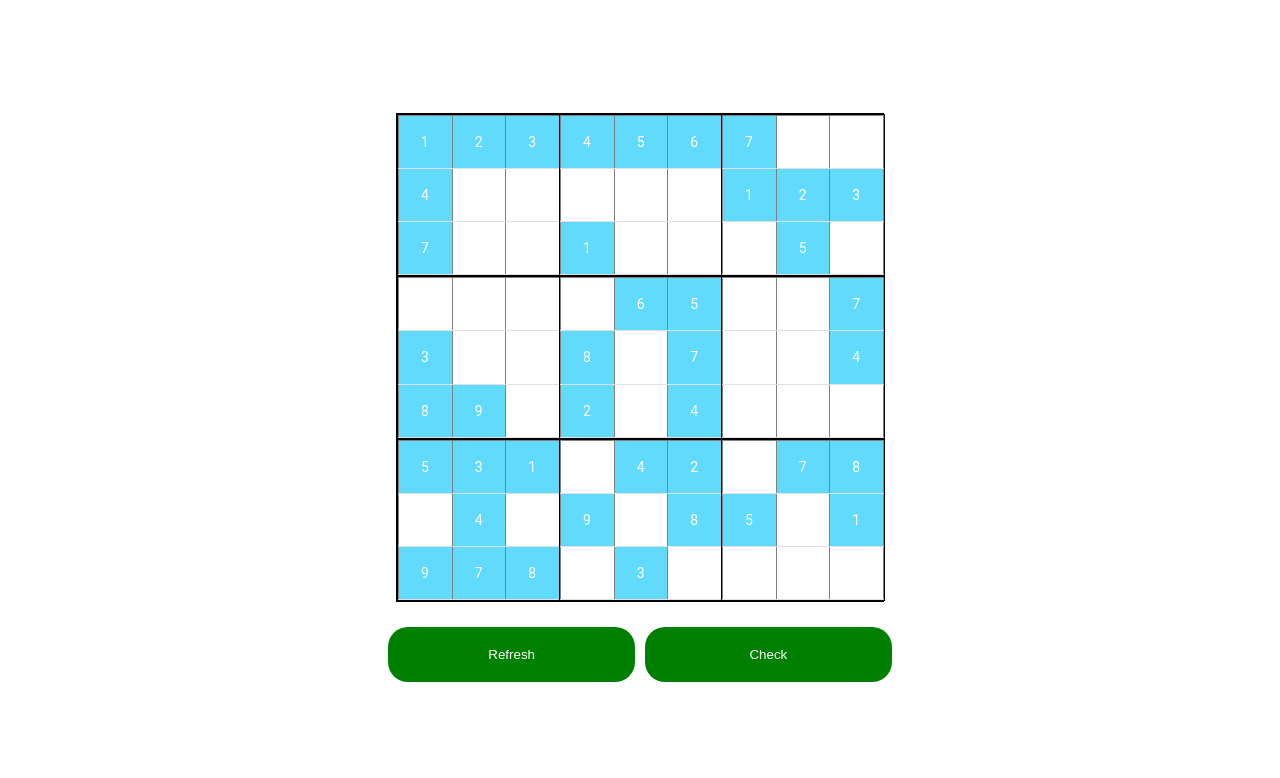
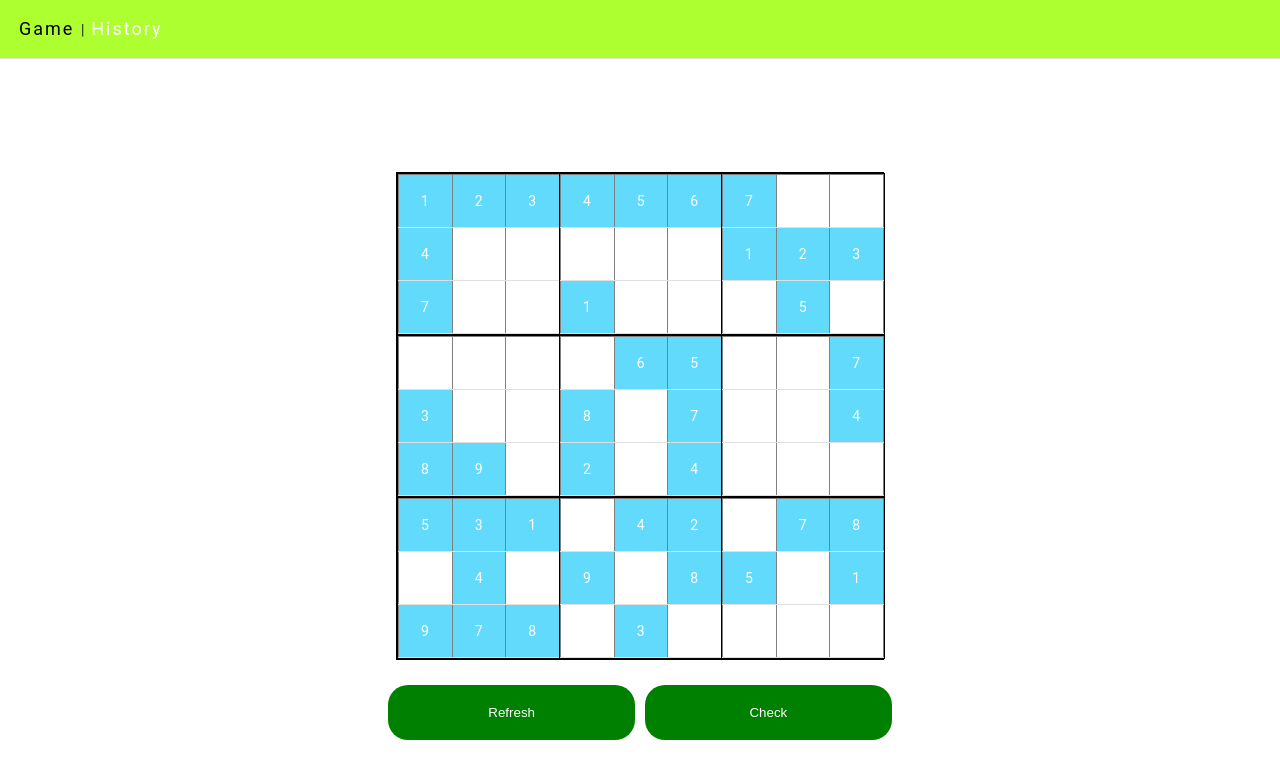
Before and after one commit to Eanam/sudoku_game, a React (Create React App) app: page / in a window 1280 px wide. Shown: the top 778 px of the page. Built offline with nearby package versions, Linux system fonts and the light colour scheme.

Commit message:
add navigaion bar

```diff
--- a/src/App.css
+++ b/src/App.css
@@ -108,6 +108,24 @@ input[type=number]::-webkit-outer-spin-button {
   margin: 5px;
 }
 
+.NavigationBarContainer {
+  background-color: greenyellow;
+}
+
+.NagationButtonUnselected {
+  font-size: 18px;
+  color: black;
+  padding: 3px;
+  letter-spacing: 2px;
+}
+
+.NagationButtonSelected {
+  font-size: 18px;
+  color: rgb(255, 255, 255);
+  padding: 3px;
+  letter-spacing: 2px;
+}
+
 @keyframes App-logo-spin {
   from {
     transform: rotate(0deg);
--- a/src/App.tsx
+++ b/src/App.tsx
@@ -4,6 +4,7 @@ import './App.css';
 import SudokuPanel from './components/SudokuPanel';
 import { Button } from '@mui/material';
 import { createInitialSudokuData, verifySudokuAnswer } from './utils/SudokuUtils';
+import NavigationBar from './components/NavigationBar';
 
 function App() {
 
@@ -30,6 +31,7 @@ function App() {
 
   return (
     <div className="App">
+      <NavigationBar />
       <div className='CenterBox'>
         <div className='PannelGrid'>
           {
--- /dev/null
+++ b/src/components/NavigationBar.tsx
@@ -0,0 +1,22 @@
+import { Table, TableBody, TableCell, TableContainer, TableRow } from "@mui/material"
+
+
+function NavigationBar() {
+    return (
+        <TableContainer className="NavigationBarContainer">
+            <Table>
+                <TableBody>
+                    <TableRow>
+                        <TableCell>
+                            <a className="NagationButtonUnselected">Game</a>
+                            {" | "}
+                            <a className="NagationButtonSelected">History</a>
+                        </TableCell>
+                    </TableRow>
+                </TableBody>
+            </Table>
+        </TableContainer>
+    )
+}
+
+export default NavigationBar
```
